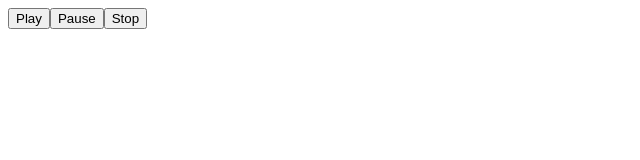
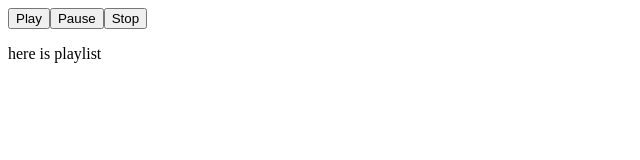
Before and after one commit to qingxiang-jia/music-player, a Vue app: page / in a window 1280 px wide. Shown: the top 160 px of the page, without its empty margins (0-640 px from the left). Built offline with nearby package versions, Linux system fonts and the light colour scheme; no server answers.

Commit message:
Add placeholder for playlist

```diff
--- a/src/App.vue
+++ b/src/App.vue
@@ -1,16 +1,19 @@
 <template>
   <div id='app'>
     <player></player>
+    <playlist></playlist>
   </div>
 </template>
 
 <script>
 import player from './components/Player.vue'
+import playlist from './components/Playlist.vue'
 
 export default {
   name: "app",
   components: {
-    player
+    player,
+    playlist
   }
 };
 </script>
--- /dev/null
+++ b/src/components/Playlist.vue
@@ -0,0 +1,16 @@
+<template>
+  <div id='playlist'>
+    <p>here is playlist</p>
+  </div>
+</template>
+
+<script>
+export default {
+  name: "playlist",
+  methods: {}
+};
+</script>
+
+<!-- Add "scoped" attribute to limit CSS to this component only -->
+<style scoped>
+</style>
```
